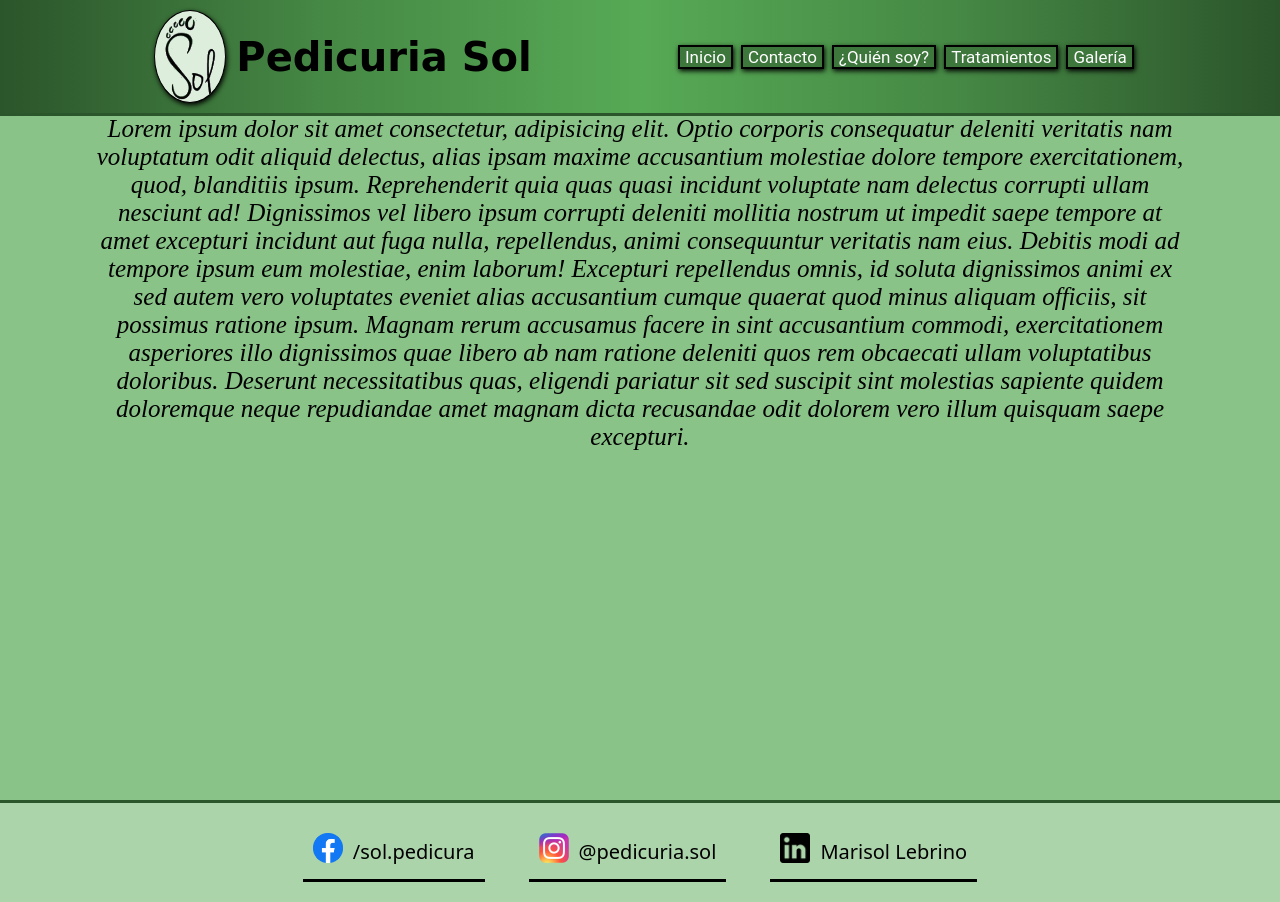
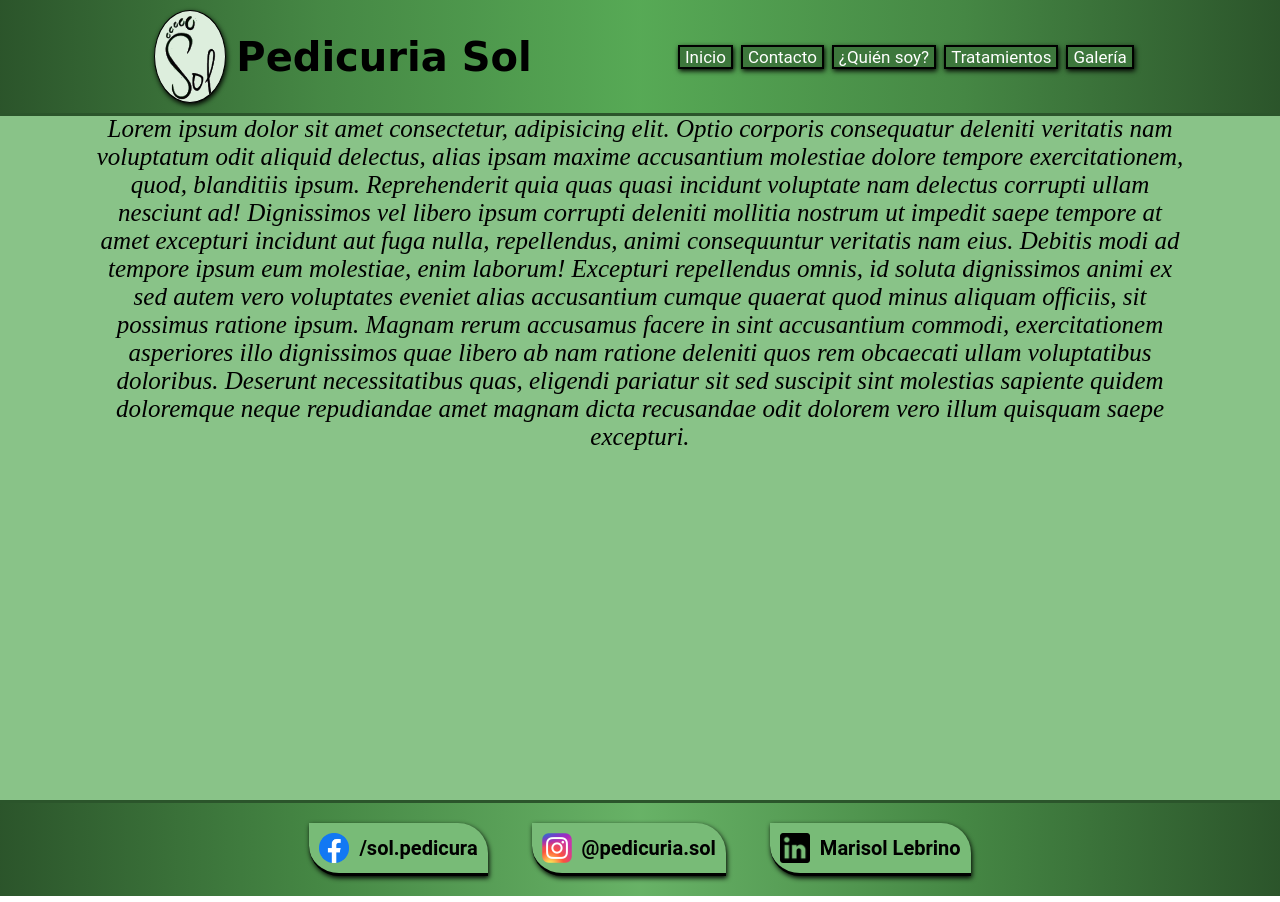
Before and after one commit to DarioIrusta/pedicuria-sol, a plain HTML site: page index.html in a window 1280 px wide. Drawn offline with Linux system fonts and the light colour scheme; a web font is replaced by a local one.

Commit message:
nuevo pie de página

```diff
--- a/index.html
+++ b/index.html
@@ -30,9 +30,9 @@
     </main>
     <footer class="pie">
         <ul class="pie__lista">
-            <li class="pie__lista__item"><a href="https://www.facebook.com/sol.pedicura" target="_blank"><img src="./imagenes/fb.png" alt="logo facebook" class="logospie"></a>/sol.pedicura</li>
-            <li class="pie__lista__item"><a href="https://www.instagram.com/pedicuria.sol" target="_blank"><img src="./imagenes/ig.png" alt="logo instagram" class="logospie"></a>@pedicuria.sol</li>
-            <li class="pie__lista__item"><a href="https://ar.linkedin.com/in/marisol-lebrino-8a731168" target="_blank"><img src="./imagenes/lnk.png" alt="logo linkedin" class="logospie"></a>Marisol Lebrino</li>
+            <li class="pie__lista__item"><a href="https://www.facebook.com/sol.pedicura" target="_blank"><img src="./imagenes/logos/fb.png" alt="logo facebook" class="logospie"><b>/sol.pedicura</b></a></li>
+            <li class="pie__lista__item"><a href="https://www.instagram.com/pedicuria.sol" target="_blank"><img src="./imagenes/logos/ig.png" alt="logo instagram" class="logospie"><b>@pedicuria.sol</b></a></li>
+            <li class="pie__lista__item"><a href="https://ar.linkedin.com/in/marisol-lebrino-8a731168" target="_blank"><img src="./imagenes/logos/lnk.png" alt="logo linkedin" class="logospie"><b>Marisol Lebrino</b></a></li>
         </ul>
     </footer>
 </body>
--- a/style.css
+++ b/style.css
@@ -75,16 +75,33 @@ h1 {
     display: flex;
     justify-content: center;
     background-color: hsl(119, 33%, 75%);
-
+    background-image: linear-gradient(90deg, hsl(119, 33%, 25%), hsl(119, 33%, 40%), hsl(119, 33%, 55%), hsl(119, 33%, 40%), hsl(119, 33%, 25%));
 }
 .pie__lista__item {
     display: inline-flex;
     align-items: center;
     margin: 20px;
     padding-right: 10px;
+    background-color: hsl(119, 33%, 60%);
     font-size: 20px;
-    font-family: system-ui, -apple-system, BlinkMacSystemFont, 'Segoe UI', Roboto, Oxygen, Ubuntu, Cantarell, 'Open Sans', 'Helvetica Neue', sans-serif;
+    font-family: 'Roboto', sans-serif;
     border-bottom: solid 3px black;
+    border-bottom-left-radius: 30px;
+    border-top-right-radius: 30px;
+    box-shadow: 1px 2px 5px 0 black;
+}
+.pie__lista__item a{
+    display: inline-flex;
+    align-items: center;
+    text-decoration: none;
+    color: #000;
+    font-size: 20px;
+    font-family: 'Roboto', sans-serif;
+}
+.pie__lista__item:hover {
+    transform: scale(1.05);
+    transition: transform .5s, background .3s;
+    background-color: hsl(119, 33%, 45%);
 }
 .logospie {
     margin: 10px;
```
